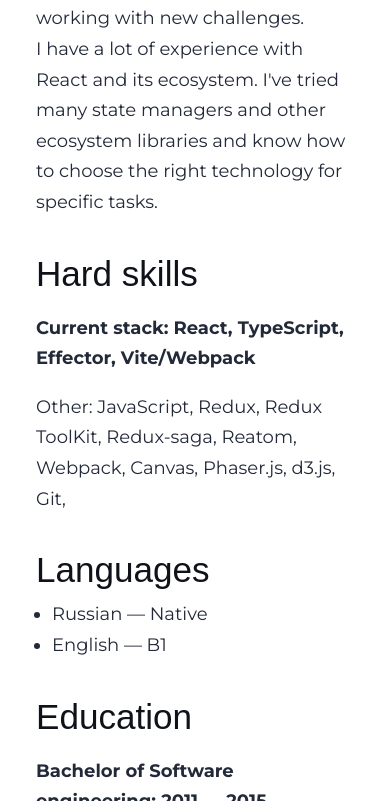
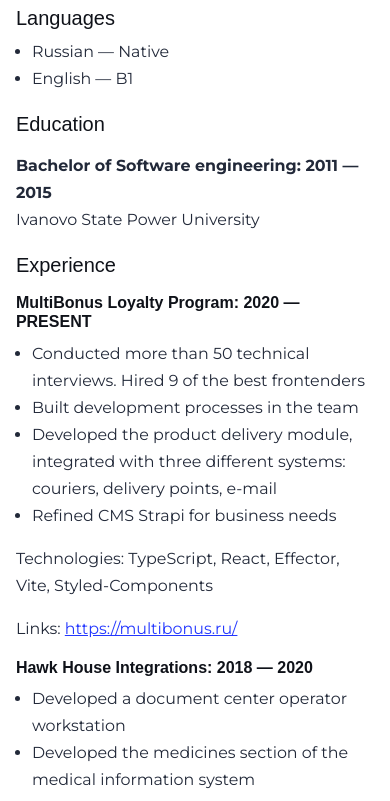
Before and after one commit to StipJey/stipjey.github.io, an Astro site: page /cv in a window 390 px wide. Shown: the part 1199-2000 px from the top of the page. Built offline with nearby package versions, Linux system fonts and the light colour scheme; Astro itself is replaced by a stand-in of ours; a web font is replaced by a local one.

Commit message:
Улучшил адаптивность

```diff
--- a/src/layouts/BlogPost.astro
+++ b/src/layouts/BlogPost.astro
@@ -15,30 +15,26 @@ const { title, description, pubDate, updatedDate, heroImage } = Astro.props;
 		<BaseHead
 			title={title}
 			description={description}
+			image={heroImage?.src}
 			type="article"
 			publishedTime={pubDate}
 			modifiedTime={updatedDate}
 		/>
 		<style>
-			main {
-				width: calc(100% - 2em);
-				max-width: 100%;
-				margin: 0;
-			}
 			.hero-image {
 				width: 100%;
 			}
 			.hero-image img {
 				display: block;
-				margin: 0 auto;
+				width: 100%;
+				height: auto;
 				border-radius: 12px;
 				box-shadow: var(--box-shadow);
 			}
 			.prose {
-				width: 720px;
-				max-width: calc(100% - 2em);
+				width: 100%;
 				margin: auto;
-				padding: 1em;
+				padding: 1em 0;
 				color: rgb(var(--gray-dark));
 			}
 			.title {
--- a/src/styles/global.css
+++ b/src/styles/global.css
@@ -2,7 +2,9 @@ html {
     box-sizing: border-box;
 }
 
-*, *:before, *:after {
+*,
+*:before,
+*:after {
     box-sizing: inherit;
 }
 
@@ -23,6 +25,7 @@ html {
     --box-shadow: 0 2px 6px rgba(var(--gray), 25%),
         0 8px 24px rgba(var(--gray), 33%), 0 16px 32px rgba(var(--gray), 33%);
 }
+
 body {
     font-family: 'Montserrat', sans-serif;
     font-optical-sizing: auto;
@@ -36,15 +39,18 @@ body {
     word-wrap: break-word;
     overflow-wrap: break-word;
     color: rgb(var(--gray-dark));
-    font-size: 20px;
+    /* Плавно: 14px на 200px viewport → 22px на 1440px+ */
+    font-size: clamp(14px, 1vw + 12px, 22px);
     line-height: 1.7;
 }
+
 main {
-    width: 720px;
-    max-width: calc(100% - 2em);
-    margin: auto;
-    padding: 3em 1em;
+    width: 100%;
+    max-width: 900px;
+    margin: 0 auto;
+    padding: clamp(1.5em, 5vw, 4em) 1em;
 }
+
 h1,
 h2,
 h3,
@@ -59,82 +65,111 @@ h6 {
     color: rgb(var(--black));
     line-height: 1.2;
 }
+
 h1 {
-    font-size: clamp(1em, 10vw, 3.052em);
+    /* 1.5em на узких → 3em на широких, но не резко */
+    font-size: clamp(1.5rem, 3.5vw + 0.5rem, 3.052rem);
 }
+
 h2 {
-    font-size: clamp(1em, 9vw, 2.441em);
+    font-size: clamp(1.25rem, 2.8vw + 0.4rem, 2.441rem);
 }
+
 h3 {
-    font-size: clamp(1em, 8vw, 1.953em);
+    font-size: clamp(1.1rem, 2.2vw + 0.3rem, 1.953rem);
 }
+
 h4 {
-    font-size: clamp(1em, 7vw, 1.563em);
+    font-size: clamp(1rem, 1.6vw + 0.2rem, 1.563rem);
 }
+
 h5 {
-    font-size: clamp(1em, 6vw, 1.25em);
+    font-size: clamp(1rem, 1.2vw + 0.1rem, 1.25rem);
 }
+
 strong,
 b {
     font-weight: 700;
 }
+
 a {
     color: var(--accent);
 }
+
 a:hover {
     color: var(--accent);
 }
+
 p {
     margin-bottom: 1em;
 }
+
 .prose p {
     margin-bottom: 2em;
 }
+
 textarea {
     width: 100%;
     font-size: 16px;
 }
+
 input {
     font-size: 16px;
 }
+
 table {
     width: 100%;
+    display: block;
+    overflow-x: auto;
+    white-space: nowrap;
+    border-collapse: collapse;
 }
+
+table th,
+table td {
+    padding: 0.5em 1em;
+    border: 1px solid rgb(var(--gray-light));
+}
+
 img {
     max-width: 100%;
     height: auto;
     border-radius: 8px;
 }
+
 code {
     padding: 2px 5px;
     background-color: rgb(var(--gray-light));
     border-radius: 2px;
 }
+
 pre {
     padding: 1.5em;
     border-radius: 8px;
 }
-pre > code {
+
+pre>code {
     all: unset;
 }
+
 blockquote {
     border-left: 4px solid var(--accent);
     padding: 0 0 0 20px;
     margin: 0px;
     font-size: 1.333em;
 }
+
 hr {
     border: none;
     border-top: 1px solid rgb(var(--gray-light));
 }
+
 @media (max-width: 720px) {
-    body {
-        font-size: 18px;
-    }
     main {
         padding: 1em;
     }
 }
+
 ul {
     padding-inline-start: 1rem;
     margin-block-start: 0.5rem;
@@ -167,8 +202,8 @@ figure {
         font-size: 12px;
     }
 
-    body > header,
-    body > footer {
+    body>header,
+    body>footer {
         display: none;
     }
 
```
